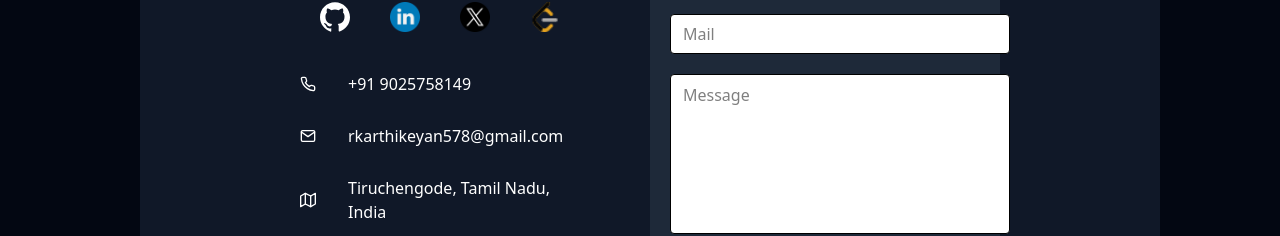
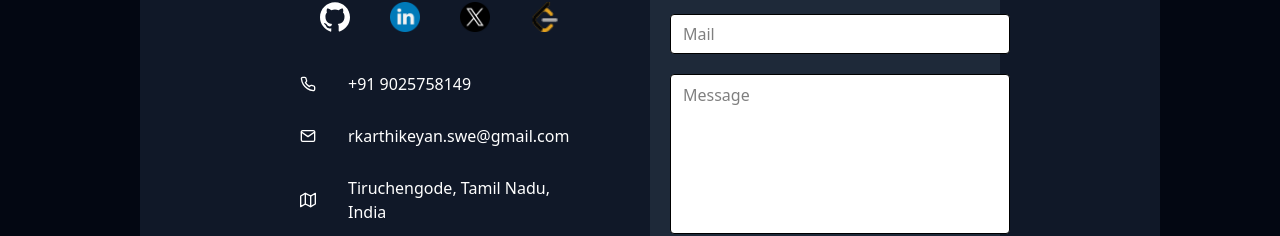
Before and after one commit to imrkarthikeyan/portfolio, a React (Vite) app: page / in a window 1280 px wide. Shown: the part 4084-4320 px from the top of the page. Built offline with nearby package versions, Linux system fonts and the light colour scheme.

Commit message:
email address update

```diff
--- a/src/pages/Contact.jsx
+++ b/src/pages/Contact.jsx
@@ -43,7 +43,7 @@ export default function Contact(){
                         </div>
                         <div className="pt-10">
                             <p className="flex items-center"><span className="mr-8"><FiPhone/></span>+91 9025758149</p>
-                            <p className="flex items-center pt-7"><span className="mr-8"><FiMail/></span>rkarthikeyan578@gmail.com</p>
+                            <p className="flex items-center pt-7"><span className="mr-8"><FiMail/></span>rkarthikeyan.swe@gmail.com</p>
                             <p className="flex items-center pt-7"><span className="mr-8"><FiMap/></span>Tiruchengode, Tamil Nadu, India</p>
                         </div>
                         <div></div>
```
